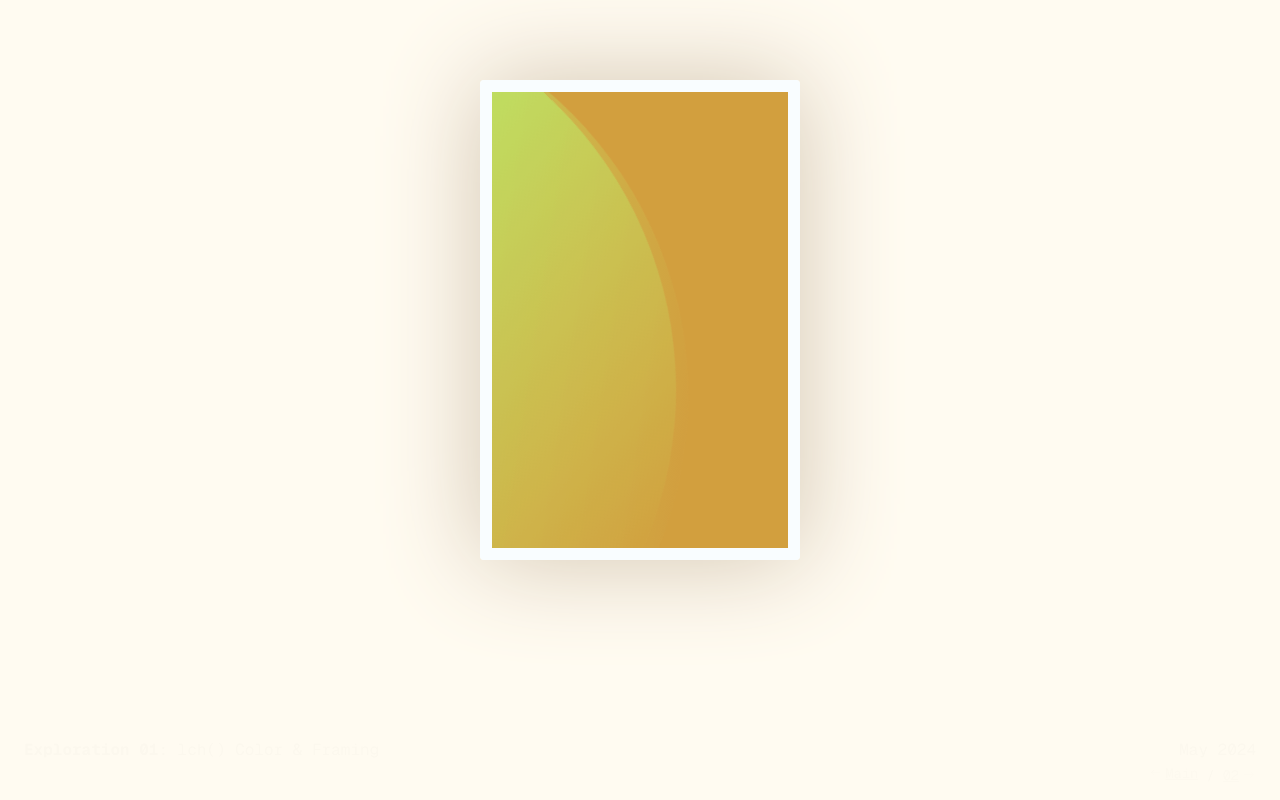
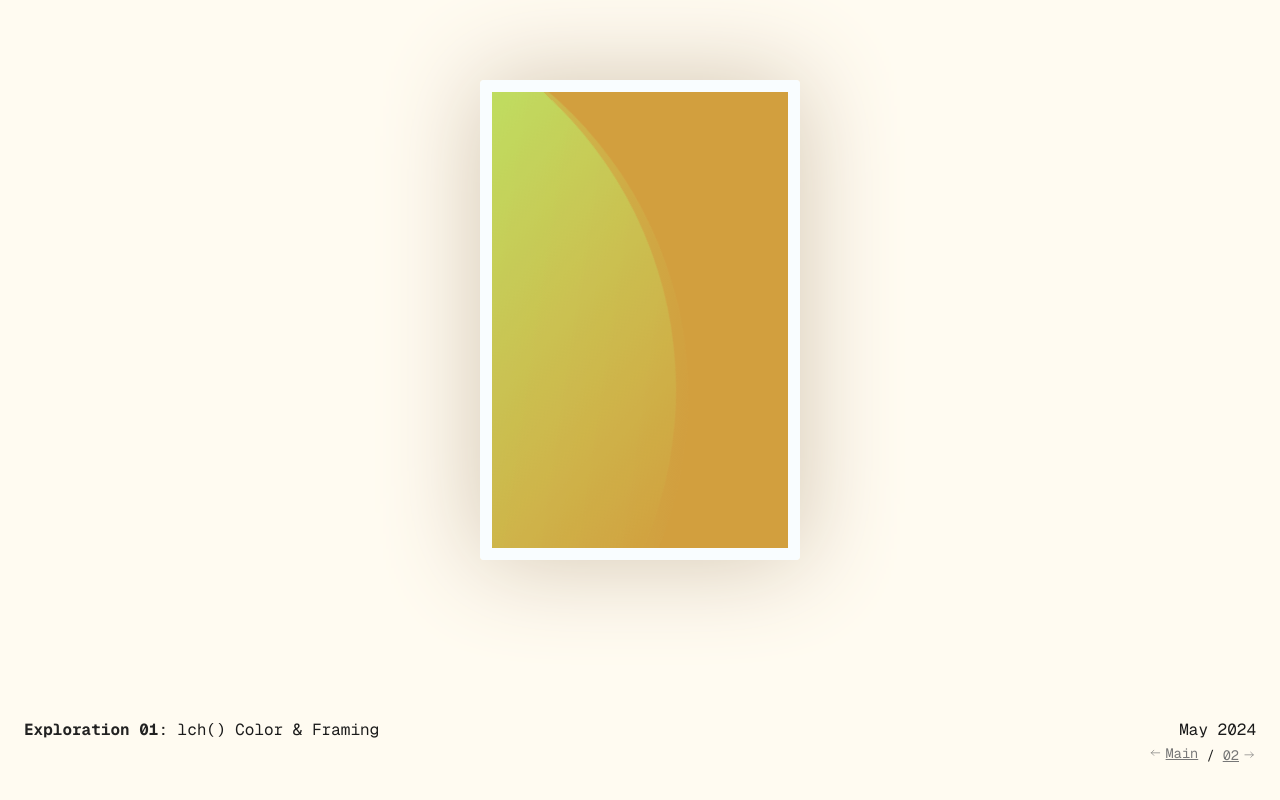
Before and after one commit to GrossDesignCo/mattgross.io, a Next.js app: page /explorations/01 in a window 1280 px wide. Built offline with nearby package versions, Linux system fonts and the light colour scheme.

Commit message:
misc cleanup

```diff
--- a/components/meta.module.css
+++ b/components/meta.module.css
@@ -1,13 +1,28 @@
 .meta {
   position: fixed;
-  bottom: 32px;
-  inset-inline: 24px;
+  padding: 36px 24px;
+  inset: auto 0 0;
   opacity: 0;
-  transform: translateY(16px);
+  background-color: var(--bg-overlay);
+  backdrop-filter: blur(12px);
 
   display: flex;
   justify-content: space-between;
   gap: 8px;
+  animation: var(--meta-in-timing, 1s) var(--meta-in-delay, 0s) meta-in
+    var(--bezier) forwards;
+}
+
+@keyframes meta-in {
+  0% {
+    opacity: 0;
+    transform: translateY(16px);
+  }
+
+  100% {
+    opacity: 1;
+    transform: translateY(0px);
+  }
 }
 
 @media (max-width: 600px) {
--- a/package.json
+++ b/package.json
@@ -8,6 +8,7 @@
     "lint": "next lint"
   },
   "devDependencies": {
+    "culori": "^4.0.1",
     "eslint": "^8.57.0",
     "eslint-config-next": "^14.2.3",
     "next": "^14.2.3",
--- a/pages/explorations/00-wip-notches/index.jsx
+++ b/pages/explorations/00-wip-notches/index.jsx
@@ -48,7 +48,10 @@ export default function Page() {
               styles.notchCenterLeft,
               styles.notchCenterRight,
             ].map((className) => (
-              <div className={cx(styles.brick, styles.notch, className)} />
+              <div
+                key={className}
+                className={cx(styles.brick, styles.notch, className)}
+              />
             ))}
 
             <div
--- a/pages/explorations/00-wip-notches/index.module.css
+++ b/pages/explorations/00-wip-notches/index.module.css
@@ -141,6 +141,8 @@
   position: relative;
 }
 
+/* TODO: Spend the time to do actual/true notch-outlines with the bigger clip */
+
 .notch::before {
   /* Apply clip directly so that corners can be set with just the one token */
   clip-path: var(--notch-clip);
--- a/pages/explorations/01/index.module.css
+++ b/pages/explorations/01/index.module.css
@@ -210,6 +210,8 @@
 
 /* Meta intro timing */
 .meta {
+  background: transparent !important;
+  backdrop-filter: none !important;
   animation: 2.5s 5s meta-in var(--bezier) forwards;
 }
 
--- a/pages/explorations/02/index.module.css
+++ b/pages/explorations/02/index.module.css
@@ -204,6 +204,8 @@
 
 /* Meta intro timing */
 .meta {
+  background: transparent !important;
+  backdrop-filter: none !important;
   animation: 2.5s 3s meta-in var(--bezier) forwards;
 }
 
--- a/styles/vars.css
+++ b/styles/vars.css
@@ -1,7 +1,10 @@
-:root {
+:root,
+.theme-light {
   /* Colors */
-  --bg: #f4f4f4;
-  --bg-high-contrast: #fff;
+  --bg: lch(95% 0 0);
+  --bg-high-contrast: lch(100% 0 0);
+  --bg-low-contrast: lch(90% 0 0);
+  --bg-overlay: lch(95% 0 0 / 50%);
 
   --fg: #444;
   --fg: lch(10% 0 0 / 100%);
@@ -24,7 +27,9 @@
 @media (prefers-color-scheme: dark) {
   :root {
     --bg: lch(5% 0 0);
-    --bg-high-contrast: #000;
+    --bg-high-contrast: lch(0% 0 0);
+    --bg-low-contrast: lch(10% 0 0);
+    --bg-overlay: lch(5% 0 0 / 50%);
 
     --fg: lch(90% 0 0 / 100%);
     --fg-high-contrast: #fff;
```
Also changed, not shown: .eslintrc.json, 1 other file (tests, documents, lock files or other folders).
